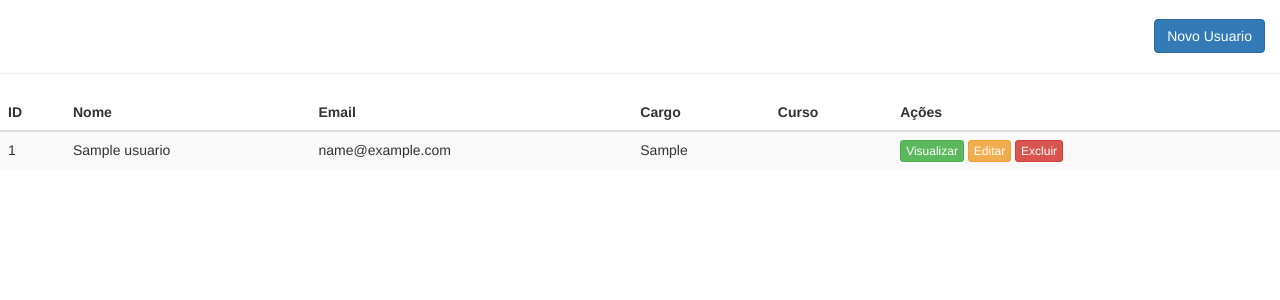
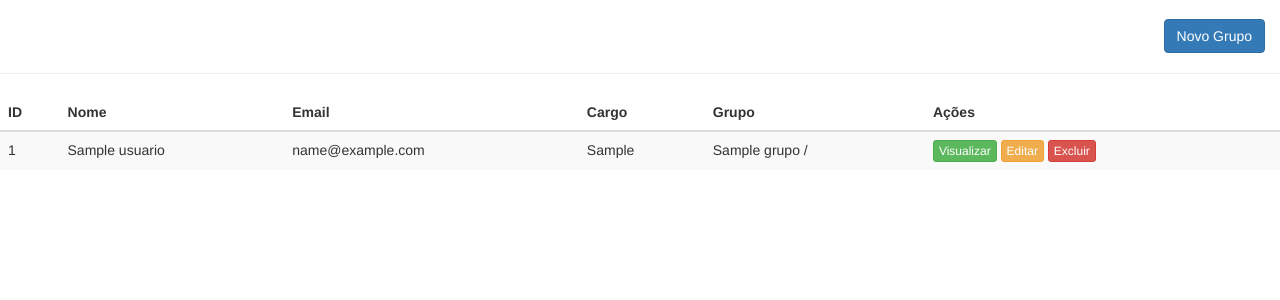
Before and after one commit to marynhaSjc/API-Gfour---Fatec-SJC, a Flask app: page /admin in a window 1280 px wide. Shown: the part 51-351 px from the top of the page. Run offline with Flask 2, Linux system fonts and the light colour scheme; tables that the repository leaves empty hold one stand-in row (values such as "Sample post"); parts of the project's set-up code (start-up, migrations or seed data) failed here and were passed over; some libraries are stand-ins or nearby versions.

Commit message:
Alteração nos templates e novas funções adcionadas

```diff
--- a/app.py
+++ b/app.py
@@ -43,6 +43,15 @@ db = SQLAlchemy(app)
 if not database_exists(engine.url):
     create_database(engine.url)
 
+association_table = db.Table('Usuario_has_Grupo',db.Model.metadata,
+                              db.Column('usuario_idUsuario',db.Integer,db.ForeignKey('Usuario.idUsuario')),
+                                db.Column('grupo_idGrupo',db.Integer, db.ForeignKey('Grupo.idGrupo')))
+
+association_usuario_disciplina = db.Table('Usuario_has_Disciplina',db.Model.metadata,
+                                db.Column('usuario_idUsuario',db.Integer,db.ForeignKey('Usuario.idUsuario')),
+                                db.Column('disciplina_idDisciplina',db.Integer,db.ForeignKey('Disciplina.idDisciplina')))
+
+
 class Usuario(db.Model):
     __tablename__="Usuario"
     idUsuario = db.Column(db.Integer, primary_key= True, autoincrement = True)
@@ -51,7 +60,8 @@ class Usuario(db.Model):
     emailUsuario = db.Column(db.String(30))
     senhaUsuario = db.Column(db.String(15))
     tipoUsuario = db.Column(db.String(10))
-    disciplina = relationship("Disciplina", back_populates="usuario")
+    disciplina = relationship("Disciplina", secondary=association_usuario_disciplina)
+    grupo = relationship("Grupo",secondary='Usuario_has_Grupo')
 
 class Postagem(db.Model):
     __tablename__ = "Postagem"
@@ -81,12 +91,12 @@ class Disciplina(db.Model):
     nomeDisciplina = db.Column(db.String(100))
     usuario_id = db.Column(db.Integer, ForeignKey("Usuario.idUsuario"))
 
-    usuario = relationship("Usuario", back_populates="disciplina")
+    usuario = relationship("Usuario", secondary=association_usuario_disciplina)
 
 
-class Usuario_has_Disciplina(db.Model):
-    usuario_idUsuario = db.Column(db.Integer,ForeignKey("Usuario.idUsuario"),primary_key=True)
-    disciplina_idDisciplina = db.Column(db.Integer,ForeignKey("Disciplina.idDisciplina"),primary_key=True)
+# class Usuario_has_Disciplina(db.Model):
+#     usuario_idUsuario = db.Column(db.Integer,ForeignKey("Usuario.idUsuario"),primary_key=True)
+#     disciplina_idDisciplina = db.Column(db.Integer,ForeignKey("Disciplina.idDisciplina"),primary_key=True)
 
 class Funcao(db.Model):
     __tablename__ = "Funcao"
@@ -98,6 +108,12 @@ class Usuario_has_Funcao(db.Model):
     usuario_idUsuario = db.Column(db.Integer,ForeignKey("Usuario.idUsuario"),primary_key=True)
     disciplina_idFuncao = db.Column(db.Integer,ForeignKey("Funcao.idFuncao"),primary_key=True)
 
+class Grupo(db.Model):
+    __tablename__ = "Grupo"
+    idGrupo = db.Column(db.Integer, primary_key=True, autoincrement=True)
+    nomeGrupo = db.Column(db.String(100))
+    #postagem = relationship("Postagem",back_populates="grupo")
+    usuario = relationship("Usuario",secondary=association_table)
 
 db.create_all()
 
@@ -257,8 +273,8 @@ def cadastrar():
 
 @app.route("/leitura")
 def leitura():
-
-    return render_template('postar.html')
+    grupos = Grupo.query.all()
+    return render_template('postar.html', grupos=grupos)
 
 @app.route("/pesquisar")
 def pesquisar():
@@ -329,9 +345,9 @@ def post_arquivo():
 @app.route('/admin')
 def admin():
     #postagem = Postagem.query.join(Postagem.usuario, aliased=True).filter(
-    #usuarios = Disciplina.query.join(Disciplina.usuario,aliased=True)
+    usuarios = Usuario.query.join(Usuario.disciplina,aliased=True)
     #usuarios = Discip
-    usuarios = Usuario.query.all()
+    #usuarios = Usuario.query.all()
     #materias = Usuario_has_Disciplina.query.all()
     print(usuarios)
     return render_template('index.html',usuarios=usuarios)
@@ -364,11 +380,18 @@ def deletar(id):
 def edit(id):
     msg = ''
     user = Usuario.query.filter_by(idUsuario=id).first()
+    grupos = Grupo.query.all()
+
+    usuario_grupos = []
+    for grupo in user.grupo:
+        usuario_grupos.append (grupo.idGrupo)
+
 
     if request.method == 'POST':
         nome = request.form['nome']
         email = request.form['email']
         cargo = request.form['cargo']
+        grupos = request.form.getlist('grupos')
 
         if not user:
             msg = 'Usuario não cadastrado !'
@@ -392,14 +415,21 @@ def edit(id):
             return redirect(url_for('edit',id=id ))
 
         else:
+            g = []
+            for id in grupos:
+                grupo = Grupo.query.filter_by(idGrupo=id).first()
+                g.append(grupo)
+
+
             user.nomeUsuario = nome
             user.emailUsuario = email
             user.tipoUsuario = cargo
+            user.grupo = g
             db.session.commit()
             msg = 'Alteração Efetuada com Sucesso !'
             flash(msg)
             return redirect(url_for('admin'))
-    return render_template('edit.html',user=user)
+    return render_template('edit.html',user=user, grupos=grupos, usuario_grupos = usuario_grupos)
 
 @app.route('/view/<id>')
 def view(id):
@@ -407,7 +437,16 @@ def view(id):
 
     return render_template('view.html',usuario=usuario)
 
+@app.route('/add_grupo', methods=['POST','GET'])
+def add_grupo():
+    if request.method == 'POST':
+        grupo = request.form['add_grupo']
+        novo_grupo = Grupo(nomeGrupo=grupo)
+        db.session.add(novo_grupo)
+        db.session.commit()
 
+    grupos = Grupo.query.all()
+    return render_template ('prototipo.html', grupos=grupos)
 
 if __name__=="__main__":
     app.run(debug=True,port=5000)
--- a/templates/index.html
+++ b/templates/index.html
@@ -37,7 +37,8 @@
 
 
 
-			<a href="/add" class="btn btn-primary pull-right h2">Novo Usuario</a>
+			<a href="/add_grupo" class="btn btn-primary pull-right h2">Novo Grupo</a>
+
 		</div>
 	</div> <!-- /#top -->
 
@@ -53,7 +54,7 @@
 					<th>Nome</th>
                     <th>Email</th>
 					<th>Cargo</th>
-					<th>Curso</th>
+					<th>Grupo</th>
 					<th class="actions">Ações</th>
 				</tr>
 			</thead>
@@ -65,11 +66,16 @@
 					<td>{{ usuario.nomeUsuario }}</td>
 					<td>{{ usuario.emailUsuario }}</td>
 					<td>{{ usuario.tipoUsuario }}</td>
-                    <td>{{ usuario.nomeDisciplina }}</td>
+
+                    <td>{% for grupo in usuario.grupo  %}
+						{{grupo.nomeGrupo}} /
+						{% endfor %}
+					</td>
+
 					<td class="actions">
 						<a class="btn btn-success btn-xs" href="/view/{{usuario.idUsuario}}">Visualizar</a>
 						<a class="btn btn-warning btn-xs" href="/edit/{{ usuario.idUsuario }}">Editar</a>
-						<a class="btn btn-danger btn-xs"  href="#" data-toggle="modal" data-target="#delete-modal">Excluir</a>
+						<a class="btn btn-danger btn-xs"  href="#" data-toggle="modal" data-target="#deletemodal">Excluir</a>
 					</td>
 				</tr>
                     {% endfor %}
@@ -82,7 +88,7 @@
 
 
 <!-- Modal de Funcões-->
-<div class="modal fade" id="delete-modal" tabindex="-1" role="dialog" aria-labelledby="modalLabel">
+<div class="modal fade" id="deletemodal" tabindex="-1" role="dialog" aria-labelledby="modalLabel">
 	<div class="modal-dialog" role="document">
 	  <div class="modal-content">
 		<div class="modal-header">
@@ -93,14 +99,19 @@
 		  Deseja realmente excluir este item?
 		</div>
 		<div class="modal-footer">
-        <button type="button" class="btn btn-primary">Sim</button>
+		  <a id="confirmar" class="btn btn-primary">Sim</a>
 	  <button type="button" class="btn btn-default" data-dismiss="modal">N&atilde;o</button>
 		</div>
 	  </div>
 	</div>
   </div>
 
- <script src="js/jquery.min.js"></script>
- <script src="js/bootstrap.min.js"></script>
+  <!-- Vertically centered modal -->
+
+
+
+
+  <script src="https://ajax.googleapis.com/ajax/libs/jquery/3.4.1/jquery.min.js"></script>
+  <script src="https://maxcdn.bootstrapcdn.com/bootstrap/4.1.1/js/bootstrap.min.js"></script>
 </body>
 </html>
```
Also changed, not shown: templates/edit.html (+15 -2 lines), templates/postar.html (+18 -0 lines), templates/prototipo.html (+32 -2 lines). Lines whose indentation alone changed are shown as unchanged.
